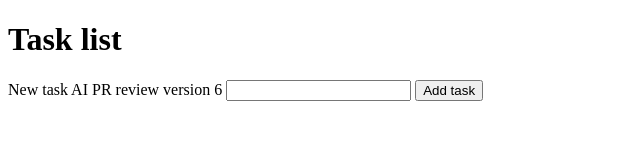
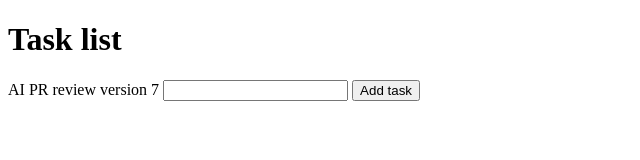
Before and after one commit to JyotsnaK1-spec/ai-code-review-demo, a plain HTML site: page src/pages/index.html in a window 1280 px wide. Shown: the whole page, without its empty margins (0-640 px from the left). Drawn offline with Linux system fonts and the light colour scheme.

Commit message:
AI code review 4

```diff
--- a/src/pages/index.html
+++ b/src/pages/index.html
@@ -9,7 +9,7 @@
 		<main>
 			<h1>Task list</h1>
 			<form id="task-form">
-				<label for="task">New task AI PR review version 6</label>
+				<label for="task">AI PR review version 7</label>
 				<input id="task" name="task" required />
 				<button type="submit">Add task</button>
 			</form>
@@ -27,7 +27,6 @@
 			}
 
 			form.addEventListener('submit', (event) => {
-				event.preventDefault();
 				tasks.push(input.value);
 				localStorage.setItem('tasks', JSON.stringify(tasks));
 				renderTasks();
```
